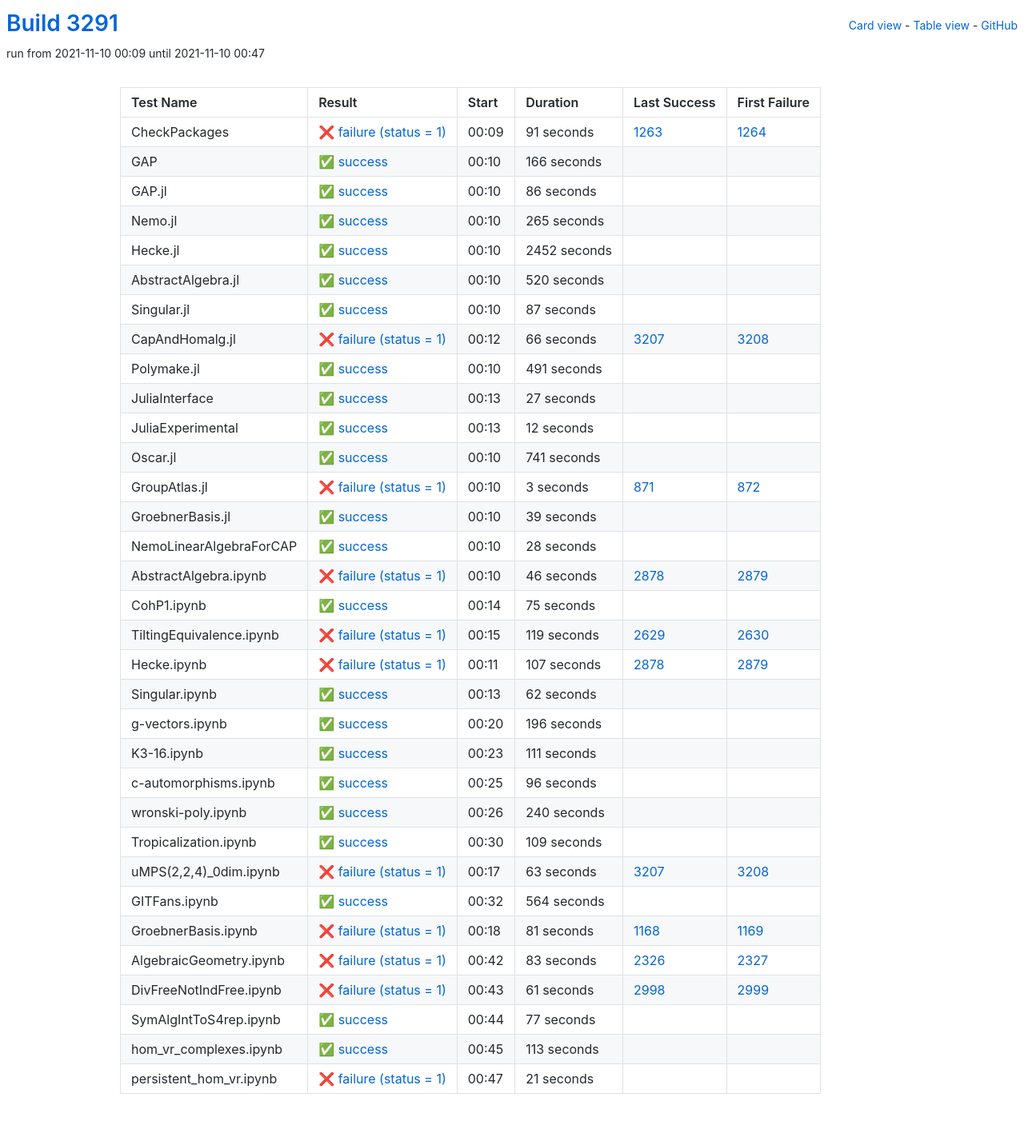
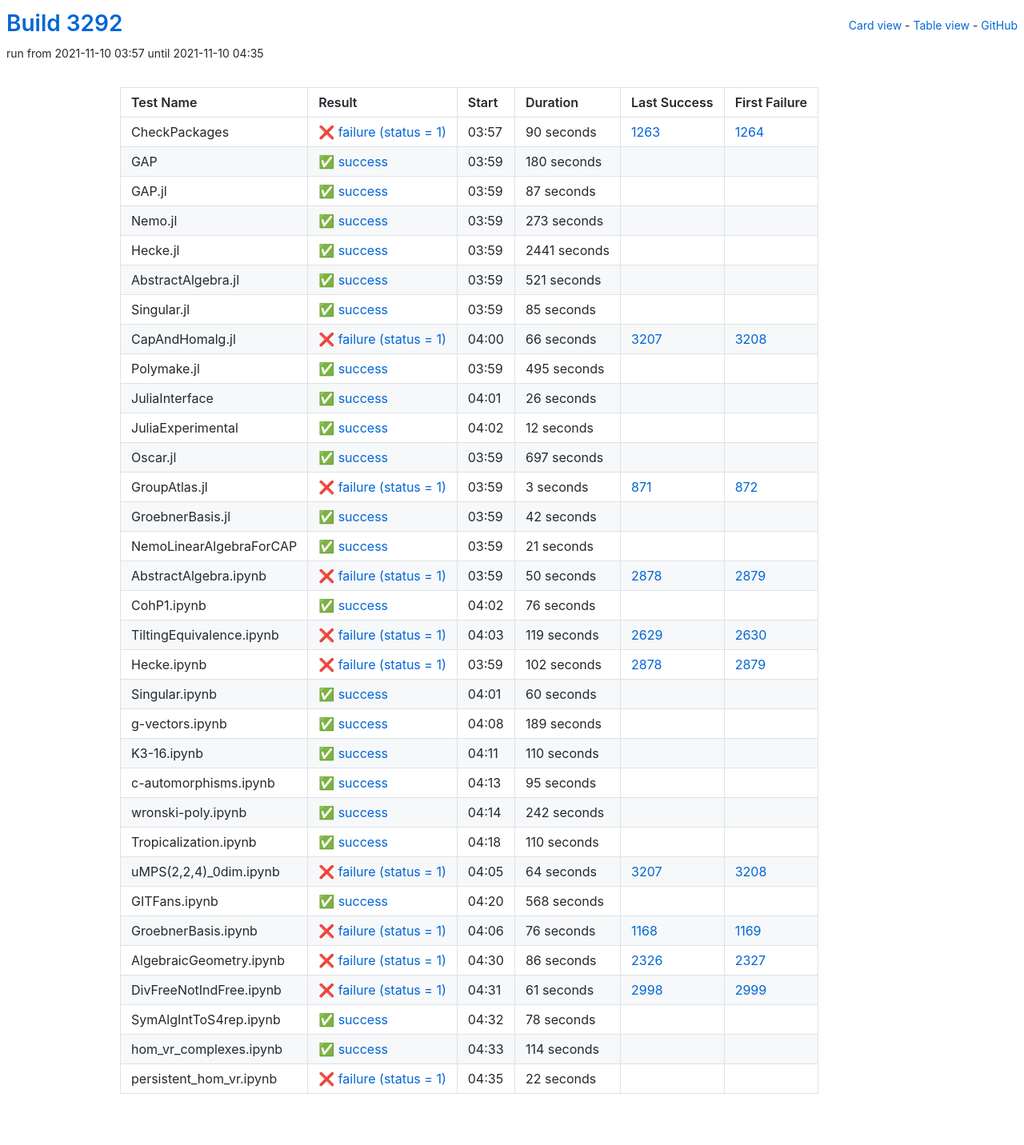
Before and after one commit to oscar-system/oscar-ci-status-stable, a Jekyll site: the page built from table.html, in a window 1280 px wide. Shown: the whole page at 80% size. Built offline with Jekyll 4.4.1, drawn with Linux system fonts in a browser that asks for light colours.

Commit message:
Build #3292

```diff
--- a/_data/ci.yml
+++ b/_data/ci.yml
@@ -1,6 +1,6 @@
 ---
-build: 3291
-build_url: https://oscarci.mathematik.uni-kl.de/job/oscar-stable/3291/
+build: 3292
+build_url: https://oscarci.mathematik.uni-kl.de/job/oscar-stable/3292/
 job: oscar-stable
 organization: oscar-system
 repo: oscar-ci-status-stable
@@ -8,80 +8,32 @@ repourl: https://github.com/oscar-system/oscar-ci-status-stable
 tests:
 - name: CheckPackages
   id: checkpackages
-  log: https://oscarci.mathematik.uni-kl.de/job/oscar-stable/3291/artifact/logs/build-3291/CheckPackages.log
-  start: 2021-11-10 00:09
+  log: https://oscarci.mathematik.uni-kl.de/job/oscar-stable/3292/artifact/logs/build-3292/CheckPackages.log
+  start: 2021-11-10 03:57
   success: false
   exitcode: 1
   status: failure
-  duration: 91
+  duration: 90
   last_success: 1263
   last_success_url: https://oscarci.mathematik.uni-kl.de/job/oscar-stable/1263/
   first_failure: 1264
   first_failure_url: https://oscarci.mathematik.uni-kl.de/job/oscar-stable/1264/
 - name: GAP
   id: gap
-  log: https://oscarci.mathematik.uni-kl.de/job/oscar-stable/3291/artifact/logs/build-3291/GAP.log
-  start: 2021-11-10 00:10
+  log: https://oscarci.mathematik.uni-kl.de/job/oscar-stable/3292/artifact/logs/build-3292/GAP.log
+  start: 2021-11-10 03:59
   success: true
   exitcode: 0
   status: success
-  duration: 166
+  duration: 180
   last_success: false
   last_success_url:
   first_failure: false
   first_failure_url:
 - name: GAP.jl
   id: gap-jl
-  log: https://oscarci.mathematik.uni-kl.de/job/oscar-stable/3291/artifact/logs/build-3291/GAP.jl.log
-  start: 2021-11-10 00:10
-  success: true
-  exitcode: 0
-  status: success
-  duration: 86
-  last_success: false
-  last_success_url:
-  first_failure: false
-  first_failure_url:
-- name: Nemo.jl
-  id: nemo-jl
-  log: https://oscarci.mathematik.uni-kl.de/job/oscar-stable/3291/artifact/logs/build-3291/Nemo.jl.log
-  start: 2021-11-10 00:10
-  success: true
-  exitcode: 0
-  status: success
-  duration: 265
-  last_success: false
-  last_success_url:
-  first_failure: false
-  first_failure_url:
-- name: Hecke.jl
-  id: hecke-jl
-  log: https://oscarci.mathematik.uni-kl.de/job/oscar-stable/3291/artifact/logs/build-3291/Hecke.jl.log
-  start: 2021-11-10 00:10
-  success: true
-  exitcode: 0
-  status: success
-  duration: 2452
-  last_success: false
-  last_success_url:
-  first_failure: false
-  first_failure_url:
-- name: AbstractAlgebra.jl
-  id: abstractalgebra-jl
-  log: https://oscarci.mathematik.uni-kl.de/job/oscar-stable/3291/artifact/logs/build-3291/AbstractAlgebra.jl.log
-  start: 2021-11-10 00:10
-  success: true
-  exitcode: 0
-  status: success
-  duration: 520
-  last_success: false
-  last_success_url:
-  first_failure: false
-  first_failure_url:
-- name: Singular.jl
-  id: singular-jl
-  log: https://oscarci.mathematik.uni-kl.de/job/oscar-stable/3291/artifact/logs/build-3291/Singular.jl.log
-  start: 2021-11-10 00:10
+  log: https://oscarci.mathematik.uni-kl.de/job/oscar-stable/3292/artifact/logs/build-3292/GAP.jl.log
+  start: 2021-11-10 03:59
   success: true
   exitcode: 0
   status: success
@@ -90,10 +42,58 @@ tests:
   last_success_url:
   first_failure: false
   first_failure_url:
+- name: Nemo.jl
+  id: nemo-jl
+  log: https://oscarci.mathematik.uni-kl.de/job/oscar-stable/3292/artifact/logs/build-3292/Nemo.jl.log
+  start: 2021-11-10 03:59
+  success: true
+  exitcode: 0
+  status: success
+  duration: 273
+  last_success: false
+  last_success_url:
+  first_failure: false
+  first_failure_url:
+- name: Hecke.jl
+  id: hecke-jl
+  log: https://oscarci.mathematik.uni-kl.de/job/oscar-stable/3292/artifact/logs/build-3292/Hecke.jl.log
+  start: 2021-11-10 03:59
+  success: true
+  exitcode: 0
+  status: success
+  duration: 2441
+  last_success: false
+  last_success_url:
+  first_failure: false
+  first_failure_url:
+- name: AbstractAlgebra.jl
+  id: abstractalgebra-jl
+  log: https://oscarci.mathematik.uni-kl.de/job/oscar-stable/3292/artifact/logs/build-3292/AbstractAlgebra.jl.log
+  start: 2021-11-10 03:59
+  success: true
+  exitcode: 0
+  status: success
+  duration: 521
+  last_success: false
+  last_success_url:
+  first_failure: false
+  first_failure_url:
+- name: Singular.jl
+  id: singular-jl
+  log: https://oscarci.mathematik.uni-kl.de/job/oscar-stable/3292/artifact/logs/build-3292/Singular.jl.log
+  start: 2021-11-10 03:59
+  success: true
+  exitcode: 0
+  status: success
+  duration: 85
+  last_success: false
+  last_success_url:
+  first_failure: false
+  first_failure_url:
 - name: CapAndHomalg.jl
   id: capandhomalg-jl
-  log: https://oscarci.mathematik.uni-kl.de/job/oscar-stable/3291/artifact/logs/build-3291/CapAndHomalg.jl.log
-  start: 2021-11-10 00:12
+  log: https://oscarci.mathematik.uni-kl.de/job/oscar-stable/3292/artifact/logs/build-3292/CapAndHomalg.jl.log
+  start: 2021-11-10 04:00
   success: false
   exitcode: 1
   status: failure
@@ -104,32 +104,32 @@ tests:
   first_failure_url: https://oscarci.mathematik.uni-kl.de/job/oscar-stable/3208/
 - name: Polymake.jl
   id: polymake-jl
-  log: https://oscarci.mathematik.uni-kl.de/job/oscar-stable/3291/artifact/logs/build-3291/Polymake.jl.log
-  start: 2021-11-10 00:10
+  log: https://oscarci.mathematik.uni-kl.de/job/oscar-stable/3292/artifact/logs/build-3292/Polymake.jl.log
+  start: 2021-11-10 03:59
   success: true
   exitcode: 0
   status: success
-  duration: 491
+  duration: 495
   last_success: false
   last_success_url:
   first_failure: false
   first_failure_url:
 - name: JuliaInterface
   id: juliainterface
-  log: https://oscarci.mathematik.uni-kl.de/job/oscar-stable/3291/artifact/logs/build-3291/JuliaInterface.log
-  start: 2021-11-10 00:13
+  log: https://oscarci.mathematik.uni-kl.de/job/oscar-stable/3292/artifact/logs/build-3292/JuliaInterface.log
+  start: 2021-11-10 04:01
   success: true
   exitcode: 0
   status: success
-  duration: 27
+  duration: 26
   last_success: false
   last_success_url:
   first_failure: false
   first_failure_url:
 - name: JuliaExperimental
   id: juliaexperimental
-  log: https://oscarci.mathematik.uni-kl.de/job/oscar-stable/3291/artifact/logs/build-3291/JuliaExperimental.log
-  start: 2021-11-10 00:13
+  log: https://oscarci.mathematik.uni-kl.de/job/oscar-stable/3292/artifact/logs/build-3292/JuliaExperimental.log
+  start: 2021-11-10 04:02
   success: true
   exitcode: 0
   status: success
@@ -140,20 +140,20 @@ tests:
   first_failure_url:
 - name: Oscar.jl
   id: oscar-jl
-  log: https://oscarci.mathematik.uni-kl.de/job/oscar-stable/3291/artifact/logs/build-3291/Oscar.jl.log
-  start: 2021-11-10 00:10
+  log: https://oscarci.mathematik.uni-kl.de/job/oscar-stable/3292/artifact/logs/build-3292/Oscar.jl.log
+  start: 2021-11-10 03:59
   success: true
   exitcode: 0
   status: success
-  duration: 741
+  duration: 697
   last_success: false
   last_success_url:
   first_failure: false
   first_failure_url:
 - name: GroupAtlas.jl
   id: groupatlas-jl
-  log: https://oscarci.mathematik.uni-kl.de/job/oscar-stable/3291/artifact/logs/build-3291/GroupAtlas.jl.log
-  start: 2021-11-10 00:10
+  log: https://oscarci.mathematik.uni-kl.de/job/oscar-stable/3292/artifact/logs/build-3292/GroupAtlas.jl.log
+  start: 2021-11-10 03:59
   success: false
   exitcode: 1
   status: failure
@@ -164,56 +164,56 @@ tests:
   first_failure_url: https://oscarci.mathematik.uni-kl.de/job/oscar-stable/872/
 - name: GroebnerBasis.jl
   id: groebnerbasis-jl
-  log: https://oscarci.mathematik.uni-kl.de/job/oscar-stable/3291/artifact/logs/build-3291/GroebnerBasis.jl.log
-  start: 2021-11-10 00:10
+  log: https://oscarci.mathematik.uni-kl.de/job/oscar-stable/3292/artifact/logs/build-3292/GroebnerBasis.jl.log
+  start: 2021-11-10 03:59
   success: true
   exitcode: 0
   status: success
-  duration: 39
+  duration: 42
   last_success: false
   last_success_url:
   first_failure: false
   first_failure_url:
 - name: NemoLinearAlgebraForCAP
   id: nemolinearalgebraforcap
-  log: https://oscarci.mathematik.uni-kl.de/job/oscar-stable/3291/artifact/logs/build-3291/NemoLinearAlgebraForCAP.log
-  start: 2021-11-10 00:10
+  log: https://oscarci.mathematik.uni-kl.de/job/oscar-stable/3292/artifact/logs/build-3292/NemoLinearAlgebraForCAP.log
+  start: 2021-11-10 03:59
   success: true
   exitcode: 0
   status: success
-  duration: 28
+  duration: 21
   last_success: false
   last_success_url:
   first_failure: false
   first_failure_url:
 - name: AbstractAlgebra.ipynb
   id: abstractalgebra-ipynb
-  log: https://oscarci.mathematik.uni-kl.de/job/oscar-stable/3291/artifact/logs/build-3291/AbstractAlgebra.ipynb.log
-  start: 2021-11-10 00:10
+  log: https://oscarci.mathematik.uni-kl.de/job/oscar-stable/3292/artifact/logs/build-3292/AbstractAlgebra.ipynb.log
+  start: 2021-11-10 03:59
   success: false
   exitcode: 1
   status: failure
-  duration: 46
+  duration: 50
   last_success: 2878
   last_success_url: https://oscarci.mathematik.uni-kl.de/job/oscar-stable/2878/
   first_failure: 2879
   first_failure_url: https://oscarci.mathematik.uni-kl.de/job/oscar-stable/2879/
 - name: CohP1.ipynb
   id: cohp1-ipynb
-  log: https://oscarci.mathematik.uni-kl.de/job/oscar-stable/3291/artifact/logs/build-3291/CohP1.ipynb.log
-  start: 2021-11-10 00:14
+  log: https://oscarci.mathematik.uni-kl.de/job/oscar-stable/3292/artifact/logs/build-3292/CohP1.ipynb.log
+  start: 2021-11-10 04:02
   success: true
   exitcode: 0
   status: success
-  duration: 75
+  duration: 76
   last_success: false
   last_success_url:
   first_failure: false
   first_failure_url:
 - name: TiltingEquivalence.ipynb
   id: tiltingequivalence-ipynb
-  log: https://oscarci.mathematik.uni-kl.de/job/oscar-stable/3291/artifact/logs/build-3291/TiltingEquivalence.ipynb.log
-  start: 2021-11-10 00:15
+  log: https://oscarci.mathematik.uni-kl.de/job/oscar-stable/3292/artifact/logs/build-3292/TiltingEquivalence.ipynb.log
+  start: 2021-11-10 04:03
   success: false
   exitcode: 1
   status: failure
@@ -224,140 +224,140 @@ tests:
   first_failure_url: https://oscarci.mathematik.uni-kl.de/job/oscar-stable/2630/
 - name: Hecke.ipynb
   id: hecke-ipynb
-  log: https://oscarci.mathematik.uni-kl.de/job/oscar-stable/3291/artifact/logs/build-3291/Hecke.ipynb.log
-  start: 2021-11-10 00:11
+  log: https://oscarci.mathematik.uni-kl.de/job/oscar-stable/3292/artifact/logs/build-3292/Hecke.ipynb.log
+  start: 2021-11-10 03:59
   success: false
   exitcode: 1
   status: failure
-  duration: 107
+  duration: 102
   last_success: 2878
   last_success_url: https://oscarci.mathematik.uni-kl.de/job/oscar-stable/2878/
   first_failure: 2879
   first_failure_url: https://oscarci.mathematik.uni-kl.de/job/oscar-stable/2879/
 - name: Singular.ipynb
   id: singular-ipynb
-  log: https://oscarci.mathematik.uni-kl.de/job/oscar-stable/3291/artifact/logs/build-3291/Singular.ipynb.log
-  start: 2021-11-10 00:13
+  log: https://oscarci.mathematik.uni-kl.de/job/oscar-stable/3292/artifact/logs/build-3292/Singular.ipynb.log
+  start: 2021-11-10 04:01
   success: true
   exitcode: 0
   status: success
-  duration: 62
+  duration: 60
   last_success: false
   last_success_url:
   first_failure: false
   first_failure_url:
 - name: g-vectors.ipynb
   id: g-vectors-ipynb
-  log: https://oscarci.mathematik.uni-kl.de/job/oscar-stable/3291/artifact/logs/build-3291/g-vectors.ipynb.log
-  start: 2021-11-10 00:20
+  log: https://oscarci.mathematik.uni-kl.de/job/oscar-stable/3292/artifact/logs/build-3292/g-vectors.ipynb.log
+  start: 2021-11-10 04:08
   success: true
   exitcode: 0
   status: success
-  duration: 196
+  duration: 189
   last_success: false
   last_success_url:
   first_failure: false
   first_failure_url:
 - name: K3-16.ipynb
   id: k3-16-ipynb
-  log: https://oscarci.mathematik.uni-kl.de/job/oscar-stable/3291/artifact/logs/build-3291/K3-16.ipynb.log
-  start: 2021-11-10 00:23
+  log: https://oscarci.mathematik.uni-kl.de/job/oscar-stable/3292/artifact/logs/build-3292/K3-16.ipynb.log
+  start: 2021-11-10 04:11
   success: true
   exitcode: 0
   status: success
-  duration: 111
+  duration: 110
   last_success: false
   last_success_url:
   first_failure: false
   first_failure_url:
 - name: c-automorphisms.ipynb
   id: c-automorphisms-ipynb
-  log: https://oscarci.mathematik.uni-kl.de/job/oscar-stable/3291/artifact/logs/build-3291/c-automorphisms.ipynb.log
-  start: 2021-11-10 00:25
+  log: https://oscarci.mathematik.uni-kl.de/job/oscar-stable/3292/artifact/logs/build-3292/c-automorphisms.ipynb.log
+  start: 2021-11-10 04:13
   success: true
   exitcode: 0
   status: success
-  duration: 96
+  duration: 95
   last_success: false
   last_success_url:
   first_failure: false
   first_failure_url:
 - name: wronski-poly.ipynb
   id: wronski-poly-ipynb
-  log: https://oscarci.mathematik.uni-kl.de/job/oscar-stable/3291/artifact/logs/build-3291/wronski-poly.ipynb.log
-  start: 2021-11-10 00:26
+  log: https://oscarci.mathematik.uni-kl.de/job/oscar-stable/3292/artifact/logs/build-3292/wronski-poly.ipynb.log
+  start: 2021-11-10 04:14
   success: true
   exitcode: 0
   status: success
-  duration: 240
+  duration: 242
   last_success: false
   last_success_url:
   first_failure: false
   first_failure_url:
 - name: Tropicalization.ipynb
   id: tropicalization-ipynb
-  log: https://oscarci.mathematik.uni-kl.de/job/oscar-stable/3291/artifact/logs/build-3291/Tropicalization.ipynb.log
-  start: 2021-11-10 00:30
+  log: https://oscarci.mathematik.uni-kl.de/job/oscar-stable/3292/artifact/logs/build-3292/Tropicalization.ipynb.log
+  start: 2021-11-10 04:18
   success: true
   exitcode: 0
   status: success
-  duration: 109
+  duration: 110
   last_success: false
   last_success_url:
   first_failure: false
   first_failure_url:
 - name: uMPS(2,2,4)_0dim.ipynb
   id: umps-2-2-4-0dim-ipynb
-  log: https://oscarci.mathematik.uni-kl.de/job/oscar-stable/3291/artifact/logs/build-3291/uMPS-2-2-4-_0dim.ipynb.log
-  start: 2021-11-10 00:17
+  log: https://oscarci.mathematik.uni-kl.de/job/oscar-stable/3292/artifact/logs/build-3292/uMPS-2-2-4-_0dim.ipynb.log
+  start: 2021-11-10 04:05
   success: false
   exitcode: 1
   status: failure
-  duration: 63
+  duration: 64
   last_success: 3207
   last_success_url: https://oscarci.mathematik.uni-kl.de/job/oscar-stable/3207/
   first_failure: 3208
   first_failure_url: https://oscarci.mathematik.uni-kl.de/job/oscar-stable/3208/
 - name: GITFans.ipynb
   id: gitfans-ipynb
-  log: https://oscarci.mathematik.uni-kl.de/job/oscar-stable/3291/artifact/logs/build-3291/GITFans.ipynb.log
-  start: 2021-11-10 00:32
+  log: https://oscarci.mathematik.uni-kl.de/job/oscar-stable/3292/artifact/logs/build-3292/GITFans.ipynb.log
+  start: 2021-11-10 04:20
   success: true
   exitcode: 0
   status: success
-  duration: 564
+  duration: 568
   last_success: false
   last_success_url:
   first_failure: false
   first_failure_url:
 - name: GroebnerBasis.ipynb
   id: groebnerbasis-ipynb
-  log: https://oscarci.mathematik.uni-kl.de/job/oscar-stable/3291/artifact/logs/build-3291/GroebnerBasis.ipynb.log
-  start: 2021-11-10 00:18
+  log: https://oscarci.mathematik.uni-kl.de/job/oscar-stable/3292/artifact/logs/build-3292/GroebnerBasis.ipynb.log
+  start: 2021-11-10 04:06
   success: false
   exitcode: 1
   status: failure
-  duration: 81
+  duration: 76
   last_success: 1168
   last_success_url: https://oscarci.mathematik.uni-kl.de/job/oscar-stable/1168/
   first_failure: 1169
   first_failure_url: https://oscarci.mathematik.uni-kl.de/job/oscar-stable/1169/
 - name: AlgebraicGeometry.ipynb
   id: algebraicgeometry-ipynb
-  log: https://oscarci.mathematik.uni-kl.de/job/oscar-stable/3291/artifact/logs/build-3291/AlgebraicGeometry.ipynb.log
-  start: 2021-11-10 00:42
+  log: https://oscarci.mathematik.uni-kl.de/job/oscar-stable/3292/artifact/logs/build-3292/AlgebraicGeometry.ipynb.log
+  start: 2021-11-10 04:30
   success: false
   exitcode: 1
   status: failure
-  duration: 83
+  duration: 86
   last_success: 2326
   last_success_url: https://oscarci.mathematik.uni-kl.de/job/oscar-stable/2326/
   first_failure: 2327
   first_failure_url: https://oscarci.mathematik.uni-kl.de/job/oscar-stable/2327/
 - name: DivFreeNotIndFree.ipynb
   id: divfreenotindfree-ipynb
-  log: https://oscarci.mathematik.uni-kl.de/job/oscar-stable/3291/artifact/logs/build-3291/DivFreeNotIndFree.ipynb.log
-  start: 2021-11-10 00:43
+  log: https://oscarci.mathematik.uni-kl.de/job/oscar-stable/3292/artifact/logs/build-3292/DivFreeNotIndFree.ipynb.log
+  start: 2021-11-10 04:31
   success: false
   exitcode: 1
   status: failure
@@ -368,36 +368,36 @@ tests:
   first_failure_url: https://oscarci.mathematik.uni-kl.de/job/oscar-stable/2999/
 - name: SymAlgIntToS4rep.ipynb
   id: symalginttos4rep-ipynb
-  log: https://oscarci.mathematik.uni-kl.de/job/oscar-stable/3291/artifact/logs/build-3291/SymAlgIntToS4rep.ipynb.log
-  start: 2021-11-10 00:44
+  log: https://oscarci.mathematik.uni-kl.de/job/oscar-stable/3292/artifact/logs/build-3292/SymAlgIntToS4rep.ipynb.log
+  start: 2021-11-10 04:32
   success: true
   exitcode: 0
   status: success
-  duration: 77
+  duration: 78
   last_success: false
   last_success_url:
   first_failure: false
   first_failure_url:
 - name: hom_vr_complexes.ipynb
   id: hom-vr-complexes-ipynb
-  log: https://oscarci.mathematik.uni-kl.de/job/oscar-stable/3291/artifact/logs/build-3291/hom_vr_complexes.ipynb.log
-  start: 2021-11-10 00:45
+  log: https://oscarci.mathematik.uni-kl.de/job/oscar-stable/3292/artifact/logs/build-3292/hom_vr_complexes.ipynb.log
+  start: 2021-11-10 04:33
   success: true
   exitcode: 0
   status: success
-  duration: 113
+  duration: 114
   last_success: false
   last_success_url:
   first_failure: false
   first_failure_url:
 - name: persistent_hom_vr.ipynb
   id: persistent-hom-vr-ipynb
-  log: https://oscarci.mathematik.uni-kl.de/job/oscar-stable/3291/artifact/logs/build-3291/persistent_hom_vr.ipynb.log
-  start: 2021-11-10 00:47
+  log: https://oscarci.mathematik.uni-kl.de/job/oscar-stable/3292/artifact/logs/build-3292/persistent_hom_vr.ipynb.log
+  start: 2021-11-10 04:35
   success: false
   exitcode: 1
   status: failure
-  duration: 21
+  duration: 22
   last_success: false
   last_success_url:
   first_failure: false
```
Also changed, not shown: README.md.
